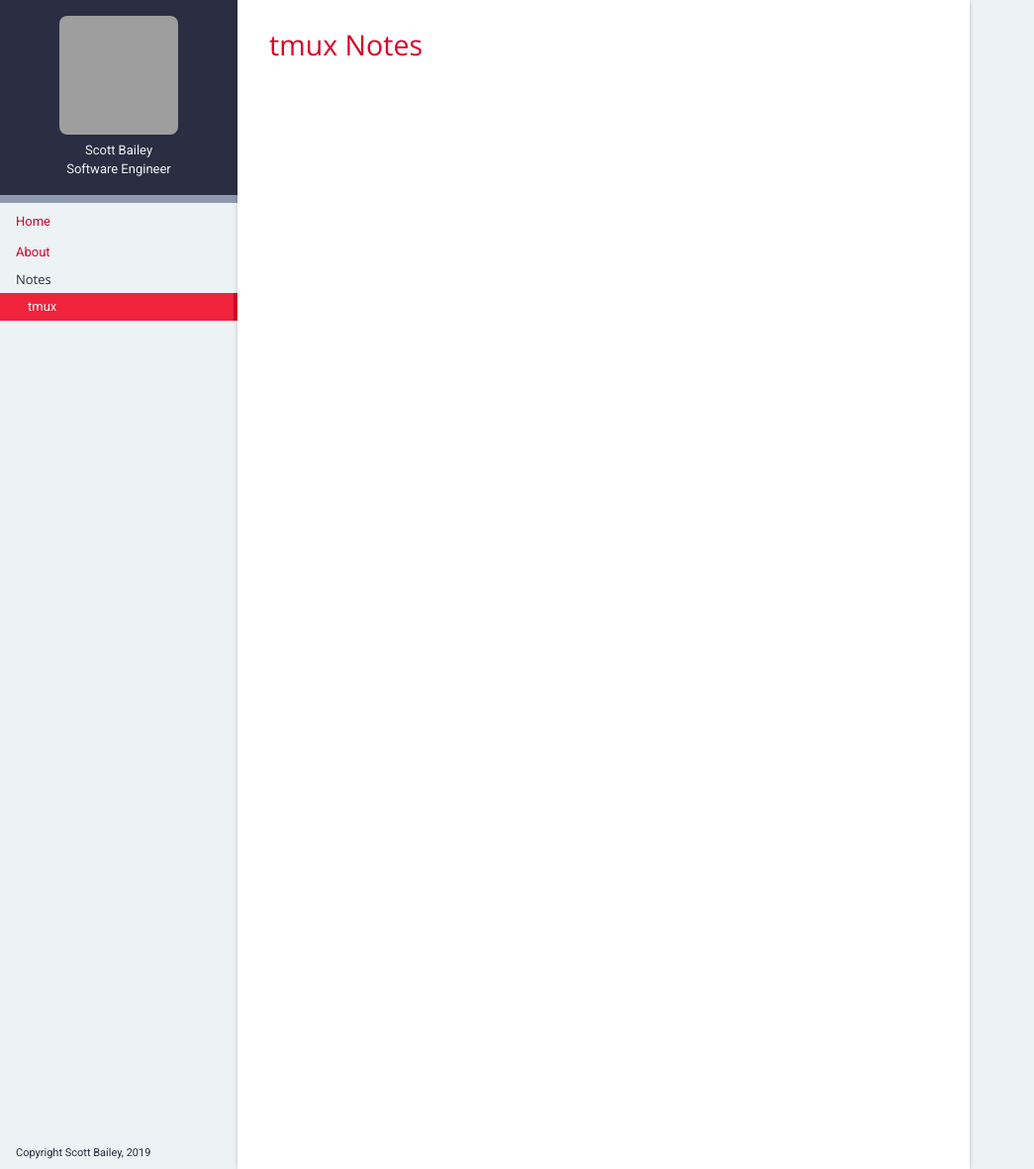
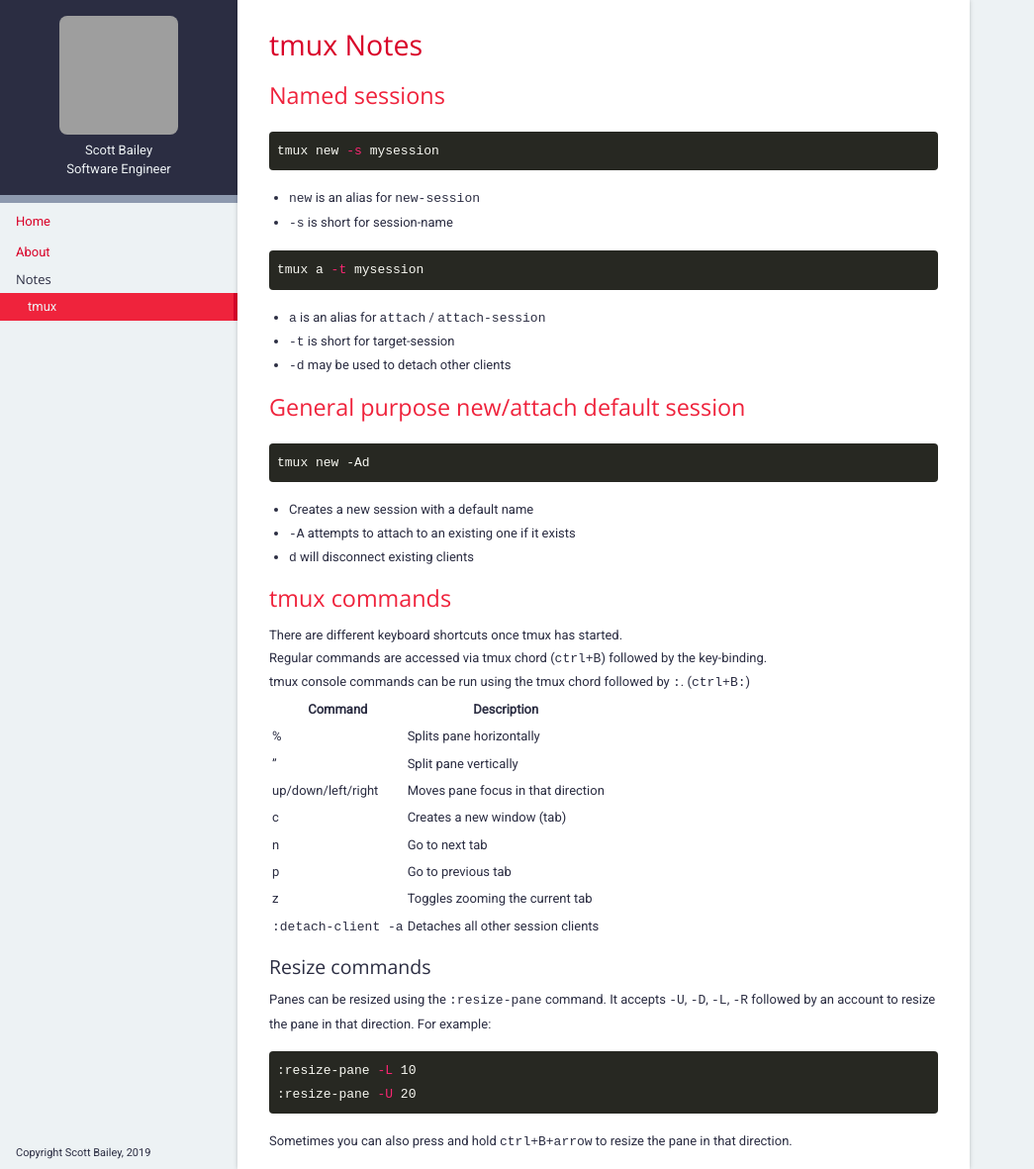
Before and after one commit to zeddic/zeddic.github.io, a Jekyll site: the page built from notes/tmux.md, in a window 1280 px wide. Shown: the whole page at 99% size, without its empty margins (0-1045 px from the left). Built offline with Jekyll 4.4.1, drawn with Linux system fonts in a browser that asks for light colours; grey boxes are pictures that could not be loaded.

Commit message:
Added tmux notes

````diff
--- a/notes/tmux.md
+++ b/notes/tmux.md
@@ -3,3 +3,61 @@
 title: tmux Notes
 permalink: /notes/tmux
 ---
+
+## Named sessions
+
+```bash
+tmux new -s mysession
+```
+
+- `new` is an alias for `new-session`
+- `-s` is short for session-name
+
+```bash
+tmux a -t mysession
+```
+
+- `a` is an alias for `attach` / `attach-session`
+- `-t` is short for target-session
+- `-d` may be used to detach other clients
+
+## General purpose new/attach default session
+
+```
+tmux new -Ad
+```
+
+- Creates a new session with a default name
+- `-A` attempts to attach to an existing one if it exists
+- `d` will disconnect existing clients
+
+## tmux commands
+
+There are different keyboard shortcuts once tmux has started.
+
+Regular commands are accessed via tmux chord (`ctrl+B`) followed by the key-binding.
+
+tmux console commands can be run using the tmux chord followed by `:`. (`ctrl+B:`)
+
+| Command             | Description                        |
+| ------------------- | ---------------------------------- |
+| %                   | Splits pane horizontally           |
+| "                   | Split pane vertically              |
+| up/down/left/right  | Moves pane focus in that direction |
+| c                   | Creates a new window (tab)         |
+| n                   | Go to next tab                     |
+| p                   | Go to previous tab                 |
+| z                   | Toggles zooming the current tab    |
+| `:detach-client -a` | Detaches all other session clients |
+
+### Resize commands
+
+Panes can be resized using the `:resize-pane` command.
+It accepts `-U`, `-D`, `-L`, `-R` followed by an account to resize the pane in that direction. For example:
+
+```shell
+:resize-pane -L 10
+:resize-pane -U 20
+```
+
+Sometimes you can also press and hold `ctrl+B+arrow` to resize the pane in that direction.
````
